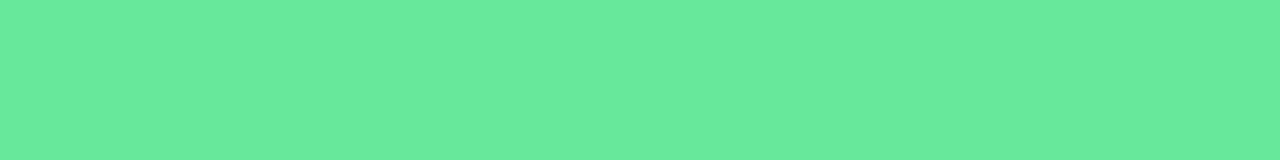
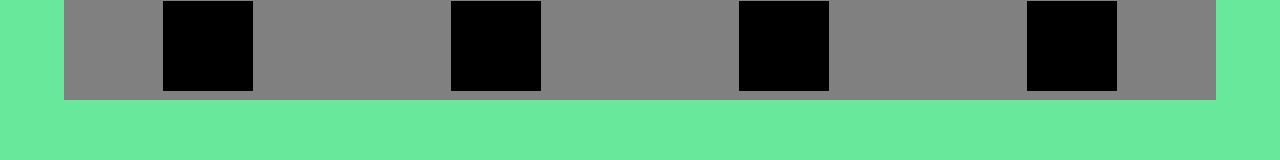
Before and after one commit to olgasizova/catch-the-egg-game, a plain HTML site: page egg_game_pg_2.html in a window 1280 px wide. Drawn offline with nearby package versions, Linux system fonts and the light colour scheme.

Commit message:
created 4 chicken containers inside game-box-flex div

```diff
--- a/css/egg_style.css
+++ b/css/egg_style.css
@@ -61,3 +61,29 @@ li{
   font-family: 'Russo One', sans-serif;
   text-align: center;
 }
+
+/*.box-container{
+  margin: auto;
+  display: i
+}*/
+
+/*Flex Box Starts Here*/
+.game-box-flex{
+  display: flex;
+    flex-direction: row;
+    flex-wrap: wrap;
+    /*justify-content: flex-start;*/
+    justify-content: space-around;
+    width: 90%;
+    height: 100px;
+    background-color: gray;
+    margin: auto;
+
+}
+
+.chicken{
+   width: 90px;
+    height: 90px;
+    background-color: black;
+    margin: 1px;
+}
--- a/egg_game_pg_2.html
+++ b/egg_game_pg_2.html
@@ -9,11 +9,13 @@
   <script src="scripts/egg_game_pg_2.js"></script>
 </head>
 <body>
-<div class="game-box-flex">
-  <div class="chicken egg-1"></div>
-  <div class="chicken egg-2"></div>
-  <div class="chicken egg-3"></div>
-  <div class="chicken egg-4"></div>
+<div class="box-container">
+  <div class="game-box-flex">
+    <div class="chicken egg-1"></div>
+    <div class="chicken egg-2"></div>
+    <div class="chicken egg-3"></div>
+    <div class="chicken egg-4"></div>
+  </div>
 </div>
 
 </body>
```
